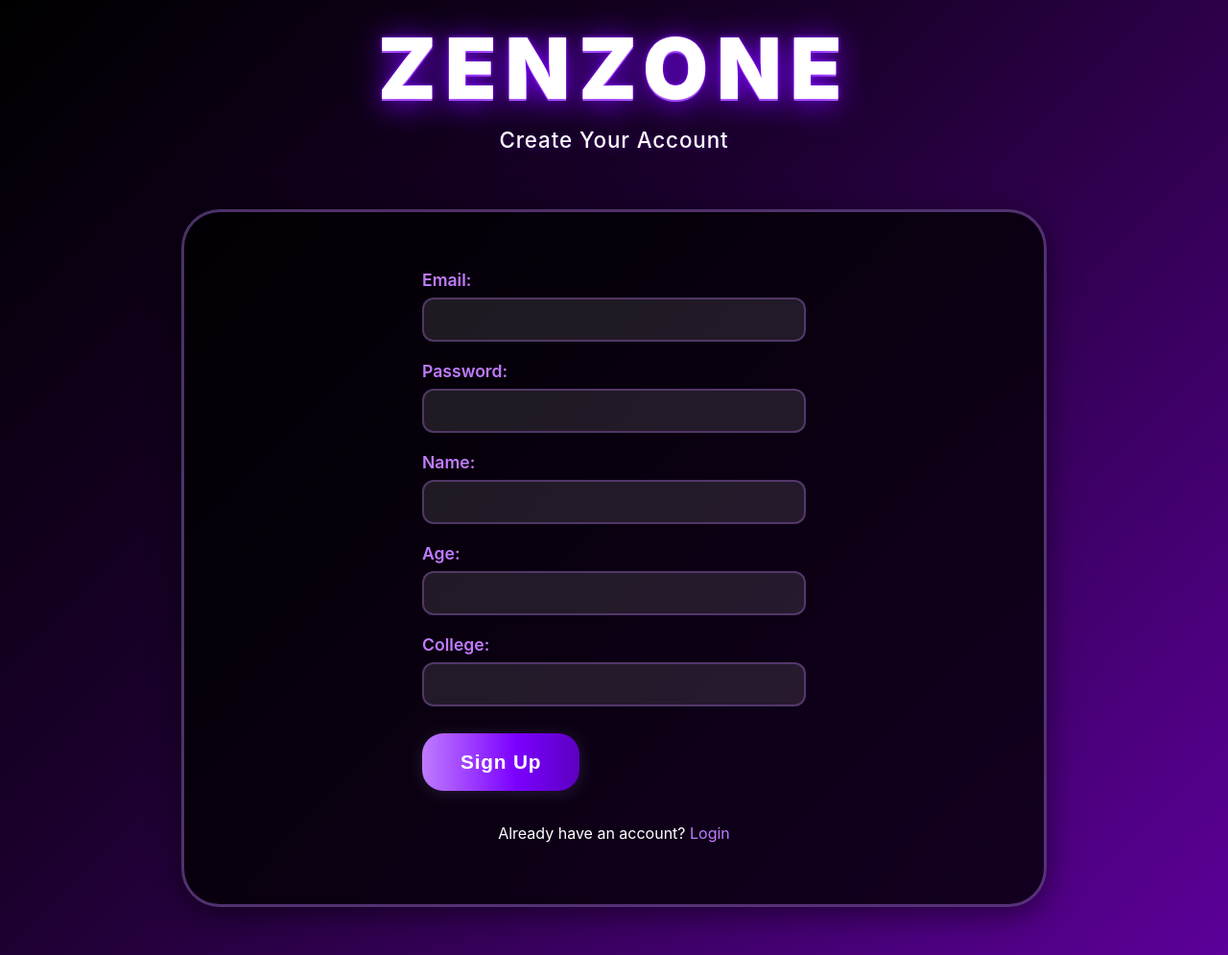
After one commit to Sharukesh10/zenzone, a Flask app: page /signup in a window 1280 px wide. The commit adds this page. Shown: the whole page at 96% size. Run offline with Flask 3, Linux system fonts and the light colour scheme; parts of the project's set-up code (start-up, migrations or seed data) failed here and were passed over.

Commit message:
Fix Supabase authentication and prepare for Render deployment

```diff
--- a/app.py
+++ b/app.py
@@ -5,12 +5,12 @@ import logging
 import numpy as np
 import librosa
 import scipy.signal as _scipy_signal
-from flask import Flask, request, jsonify, render_template
+from flask import Flask, request, jsonify, render_template, session, redirect, url_for
 
 from zenzone.emotion_analyzer import EmotionAnalyzer
 from zenzone.speech_recognition import SpeechToText
 from zenzone.activity_suggestions import get_activity_suggestion
-from zenzone.supabase_client import insert_session
+from zenzone.supabase_client import insert_session, create_user, login_user, get_current_user, logout_user
 
 # Compatibility shim: older/newer SciPy versions place window functions differently.
 # Some libraries (librosa and others) expect `scipy.signal.hann` to exist.
@@ -30,6 +30,7 @@ logger = logging.getLogger(__name__)
 # Initialize Flask app and configure upload folder
 app = Flask(__name__)
 app.config['UPLOAD_FOLDER'] = tempfile.gettempdir()
+app.config['SECRET_KEY'] = os.environ.get('SECRET_KEY', 'your-secret-key-here')
 
 # Initialize the speech recognition and emotion analyzer
 speech_to_text = SpeechToText()
@@ -80,7 +81,10 @@ def combine_scores(text_score, voice_features):
 
 @app.route("/")
 def index():
-    return render_template("index.html")
+    user = get_current_user()
+    if not user:
+        return redirect(url_for('login'))
+    return render_template("index.html", user=user)
 
 @app.route("/analyze", methods=["POST"])
 def analyze():
@@ -146,9 +150,10 @@ def analyze():
 
             # --- SUPABASE: Save session ---
             try:
-                # You can replace 'user_id' with a real user identifier if available
+                user = get_current_user()
+                user_id = user.id if user else "anonymous"
                 insert_session(
-                    user_id="anonymous",  # Replace with real user id if you have auth
+                    user_id=user_id,
                     stress_score=round(float(final_stress), 1),
                     emotion=emotion_label,
                     transcribed_text=text
@@ -175,7 +180,41 @@ def analyze():
         except Exception as e:
             logger.warning(f"Failed to clean up temporary file: {e}")
 
+@app.route("/login", methods=["GET", "POST"])
+def login():
+    if request.method == "POST":
+        email = request.form.get("email")
+        password = request.form.get("password")
 
+        result = login_user(email, password)
+        if result["success"]:
+            return redirect(url_for('index'))
+        else:
+            return render_template("login.html", error=result["error"])
+
+    return render_template("login.html")
+
+@app.route("/signup", methods=["GET", "POST"])
+def signup():
+    if request.method == "POST":
+        email = request.form.get("email")
+        password = request.form.get("password")
+        name = request.form.get("name")
+        age = request.form.get("age")
+        college = request.form.get("college")
+
+        result = create_user(email, password, name, age, college)
+        if result["success"]:
+            return redirect(url_for('login'))
+        else:
+            return render_template("signup.html", error=result["error"])
+
+    return render_template("signup.html")
+
+@app.route("/logout")
+def logout():
+    logout_user()
+    return redirect(url_for('login'))
 
 if __name__ == "__main__":
     from flask_cors import CORS
--- a/requirements.txt
+++ b/requirements.txt
@@ -16,3 +16,5 @@ requests==2.31.0   # HTTP library for API calls
 gunicorn==21.2.0   # Production server
 python-multipart==0.0.6  # For handling file uploads
 openai-whisper==20231117  # For improved speech recognition
+supabase==2.3.0  # For Supabase integration
+Flask-CORS==4.0.0  # For CORS support
--- a/static/css/styles.css
+++ b/static/css/styles.css
@@ -341,3 +341,90 @@ body.zen-glass {
 .breath-circle.inhale {
   transform: scale(1.5);
 }
+
+/* Auth forms */
+.auth-form {
+  max-width: 400px;
+  margin: 0 auto;
+}
+
+.form-group {
+  margin-bottom: 20px;
+}
+
+.form-group label {
+  display: block;
+  color: #bf7bff;
+  font-size: 1.1rem;
+  font-weight: 600;
+  margin-bottom: 8px;
+}
+
+.glass-input {
+  width: 100%;
+  padding: 12px 16px;
+  background: rgba(255, 255, 255, 0.1);
+  border: 2px solid rgba(191, 123, 255, 0.3);
+  border-radius: 12px;
+  color: #fff;
+  font-size: 1rem;
+  box-sizing: border-box;
+  transition: border-color 0.3s, box-shadow 0.3s;
+}
+
+.glass-input:focus {
+  outline: none;
+  border-color: #bf7bff;
+  box-shadow: 0 0 0 3px rgba(191, 123, 255, 0.2);
+}
+
+.glass-input::placeholder {
+  color: rgba(255, 255, 255, 0.6);
+}
+
+.error-message {
+  background: rgba(255, 100, 100, 0.2);
+  border: 1px solid rgba(255, 100, 100, 0.4);
+  color: #ffb4a2;
+  padding: 10px;
+  border-radius: 8px;
+  margin-bottom: 20px;
+  text-align: center;
+}
+
+.auth-link {
+  text-align: center;
+  margin-top: 20px;
+  color: #fff;
+}
+
+.auth-link a {
+  color: #bf7bff;
+  text-decoration: none;
+}
+
+.auth-link a:hover {
+  text-decoration: underline;
+}
+
+.logout-btn {
+  position: absolute;
+  top: 20px;
+  right: 20px;
+  color: #bf7bff;
+  text-decoration: none;
+  font-size: 1rem;
+  font-weight: 600;
+  padding: 8px 16px;
+  border: 2px solid rgba(191, 123, 255, 0.3);
+  border-radius: 12px;
+  background: rgba(191, 123, 255, 0.1);
+  transition: all 0.3s ease;
+}
+
+.logout-btn:hover {
+  background: rgba(191, 123, 255, 0.2);
+  border-color: rgba(191, 123, 255, 0.6);
+  transform: translateY(-2px);
+  box-shadow: 0 4px 12px rgba(191, 123, 255, 0.3);
+}
--- a/templates/index.html
+++ b/templates/index.html
@@ -15,6 +15,7 @@
     <header class="glass-header">
   <h1 class="zenzone-title">ZenZone</h1>
       <p class="glass-subtitle">Your Personal Calm &amp; Stress Analyzer</p>
+      <a href="{{ url_for('logout') }}" class="logout-btn">Logout</a>
     </header>
     <div class="glass-card">
       <div id="mic-area" class="glass-mic">
--- /dev/null
+++ b/templates/signup.html
@@ -0,0 +1,48 @@
+<!-- templates/signup.html -->
+<!doctype html>
+<html>
+<head>
+  <meta charset="utf-8" />
+  <title>Sign Up - ZenZone</title>
+  <meta name="viewport" content="width=device-width,initial-scale=1" />
+  <link href="/static/css/styles.css" rel="stylesheet" />
+</head>
+
+<body class="zen-glass">
+  <main class="glass-container">
+    <header class="glass-header">
+      <h1 class="zenzone-title">ZenZone</h1>
+      <p class="glass-subtitle">Create Your Account</p>
+    </header>
+    <div class="glass-card">
+      <form method="POST" class="auth-form">
+        <div class="form-group">
+          <label for="email">Email:</label>
+          <input type="email" id="email" name="email" required class="glass-input">
+        </div>
+        <div class="form-group">
+          <label for="password">Password:</label>
+          <input type="password" id="password" name="password" required class="glass-input">
+        </div>
+        <div class="form-group">
+          <label for="name">Name:</label>
+          <input type="text" id="name" name="name" required class="glass-input">
+        </div>
+        <div class="form-group">
+          <label for="age">Age:</label>
+          <input type="number" id="age" name="age" required class="glass-input">
+        </div>
+        <div class="form-group">
+          <label for="college">College:</label>
+          <input type="text" id="college" name="college" required class="glass-input">
+        </div>
+        {% if error %}
+        <div class="error-message">{{ error }}</div>
+        {% endif %}
+        <button type="submit" class="glass-btn">Sign Up</button>
+      </form>
+      <p class="auth-link">Already have an account? <a href="{{ url_for('login') }}">Login</a></p>
+    </div>
+  </main>
+</body>
+</html>
```
Also changed, not shown: render.yaml (added, +17 -0 lines), templates/login.html (added, +36 -0 lines), zenzone/supabase_client.py (+68 -2 lines), 2 other files.
